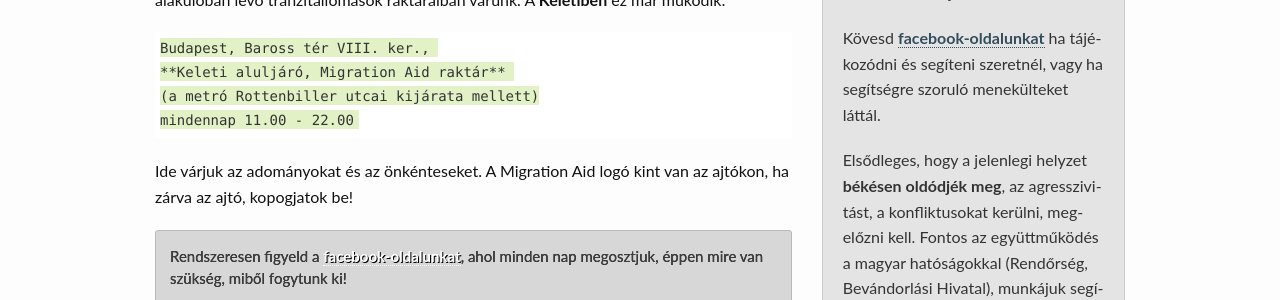
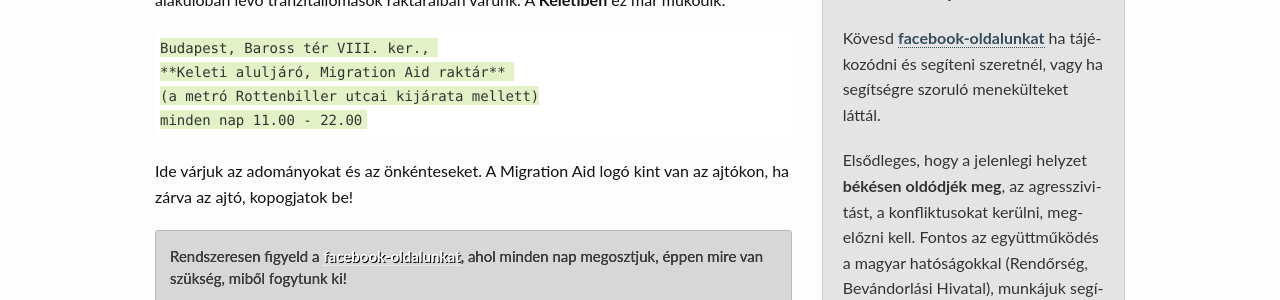
Before and after one commit to migaid/migaid.github.io, a Jekyll site: the page built from _posts/segits/2015-07-07-elelmiszer.md, in a window 1280 px wide and 900 px high, scrolled down 378 px. Shown: the part 220-520 px from the top of the window. Built offline with Jekyll 4.4.1, drawn with Linux system fonts in a browser that asks for light colours.

Commit message:
fix typo

```diff
--- a/_posts/segits/2015-07-07-elelmiszer.md
+++ b/_posts/segits/2015-07-07-elelmiszer.md
@@ -24,7 +24,7 @@
 	Budapest, Baross tér VIII. ker.,
 	**Keleti aluljáró, Migration Aid raktár**
 	(a metró Rottenbiller utcai kijárata mellett)
-	mindennap 11.00 - 22.00
+	minden nap 11.00 - 22.00
 
 
 <!-- <iframe src="https://www.google.com/maps/embed?pb=!1m18!1m12!1m3!1d1347.7420789986747!2d19.081605084579945!3d47.499961616993176!2m3!1f0!2f0!3f0!3m2!1i1024!2i768!4f13.1!3m3!1m2!1s0x4741dc89ed85b587%3A0x6b75c3ede804dc7a!2zQnVkYXBlc3QsIEJhcm9zcyB0w6lyaSBhbHVsasOhcsOz!5e0!3m2!1sen!2shu!4v1439208100610" width="300" height="250" frameborder="0" style="border:0" allowfullscreen></iframe> -->
@@ -62,6 +62,7 @@
 	Budapest 1089, Kálvária tér 5.
 	hétköznapokon 10.00-16.00
 
+
 <!--<iframe src="https://www.google.com/maps/embed?pb=!1m18!1m12!1m3!1d2696.0939556205994!2d19.085656999999998!3d47.488082999999996!2m3!1f0!2f0!3f0!3m2!1i1024!2i768!4f13.1!3m3!1m2!1s0x4741dcf188281b39%3A0x1fc90c979e9e60c5!2sBaross+utca+5%2C+Budapest%2C+1089!5e0!3m2!1sen!2shu!4v1439209844508" width="300" height="250" frameborder="0" style="border:0" allowfullscreen></iframe>-->
 
 Amire a leginkább szükség van a pályaudvarok ellátásához:
```
